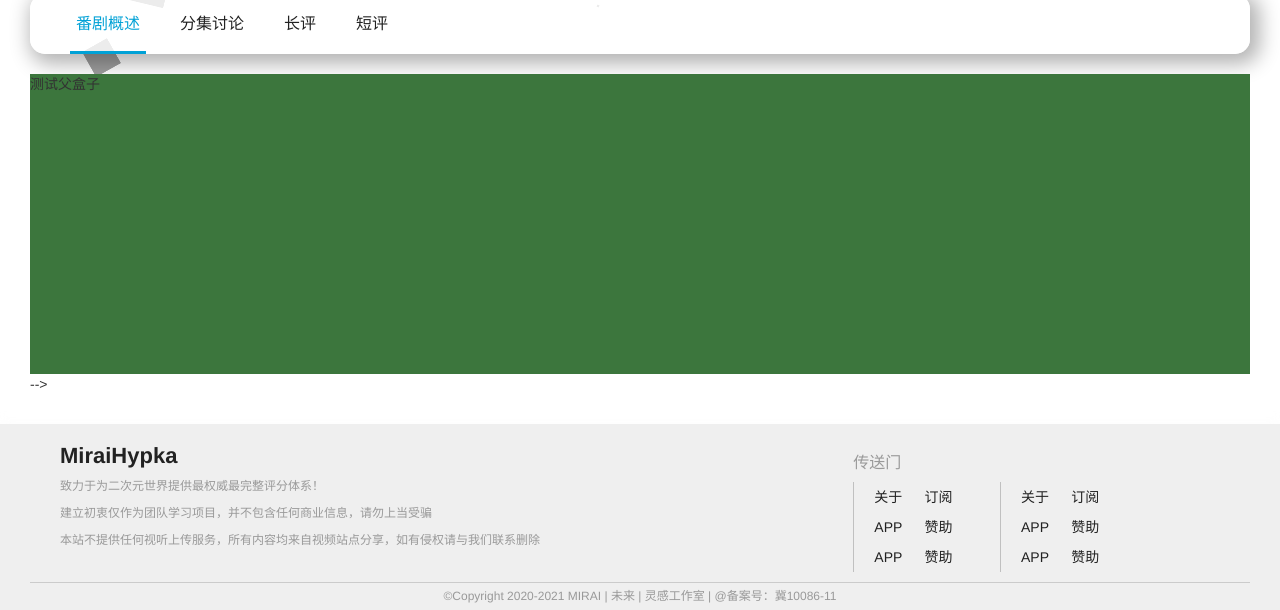
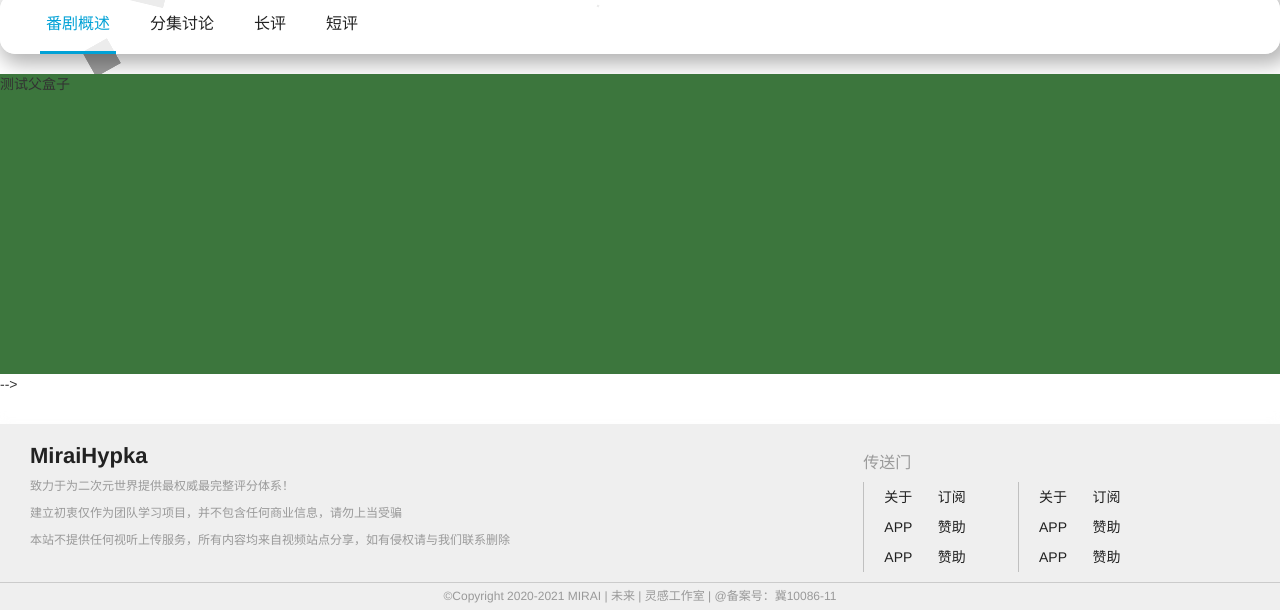
Before and after one commit to Alter-0/MiraiHyoka, a PHP site: page /animate/detail.php in a window 1280 px wide. Shown: the part 518-1128 px from the top of the page. Run offline with PHP 8.4, Linux system fonts and the light colour scheme.

Commit message:
更改宽度

```diff
--- a/css/header.css
+++ b/css/header.css
@@ -6,7 +6,7 @@
 
     }
     .container{
-        width:1220px!important;
+        width:1280px!important;
     }
 }
 header{
```
